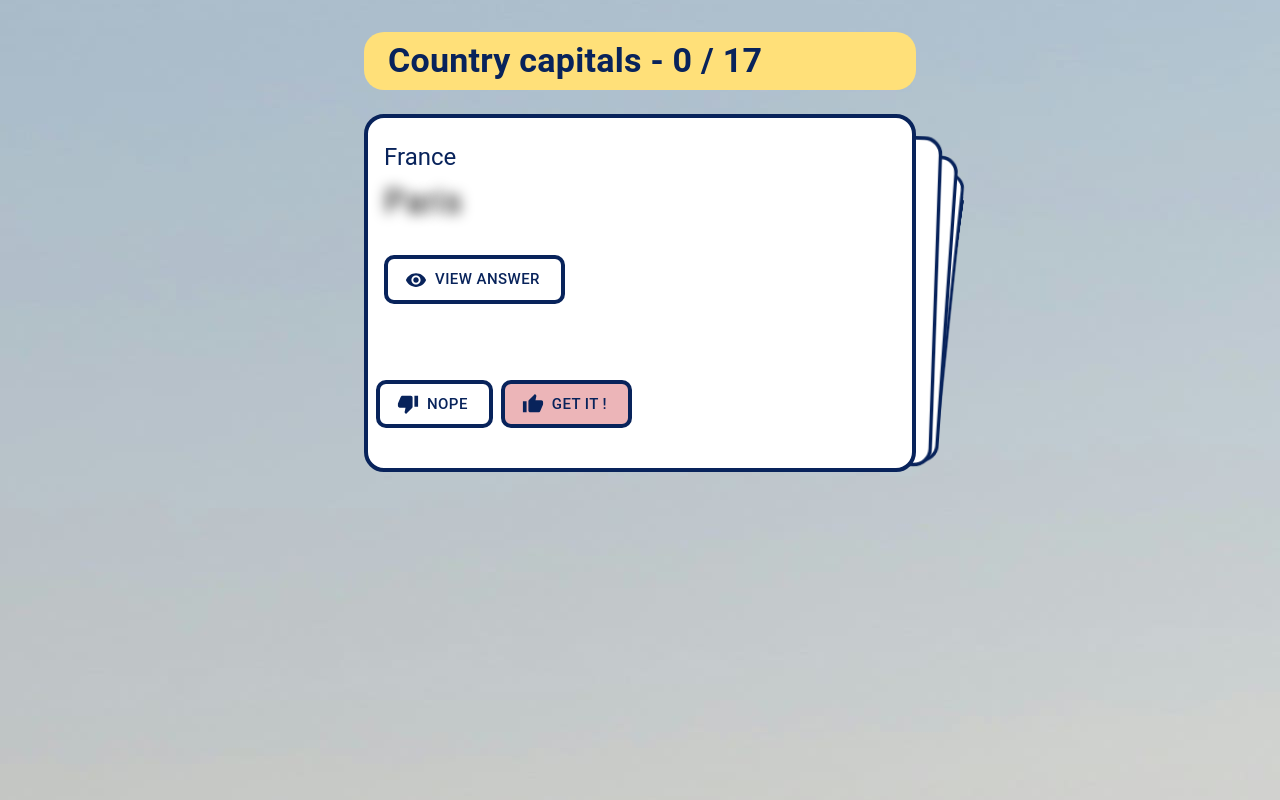
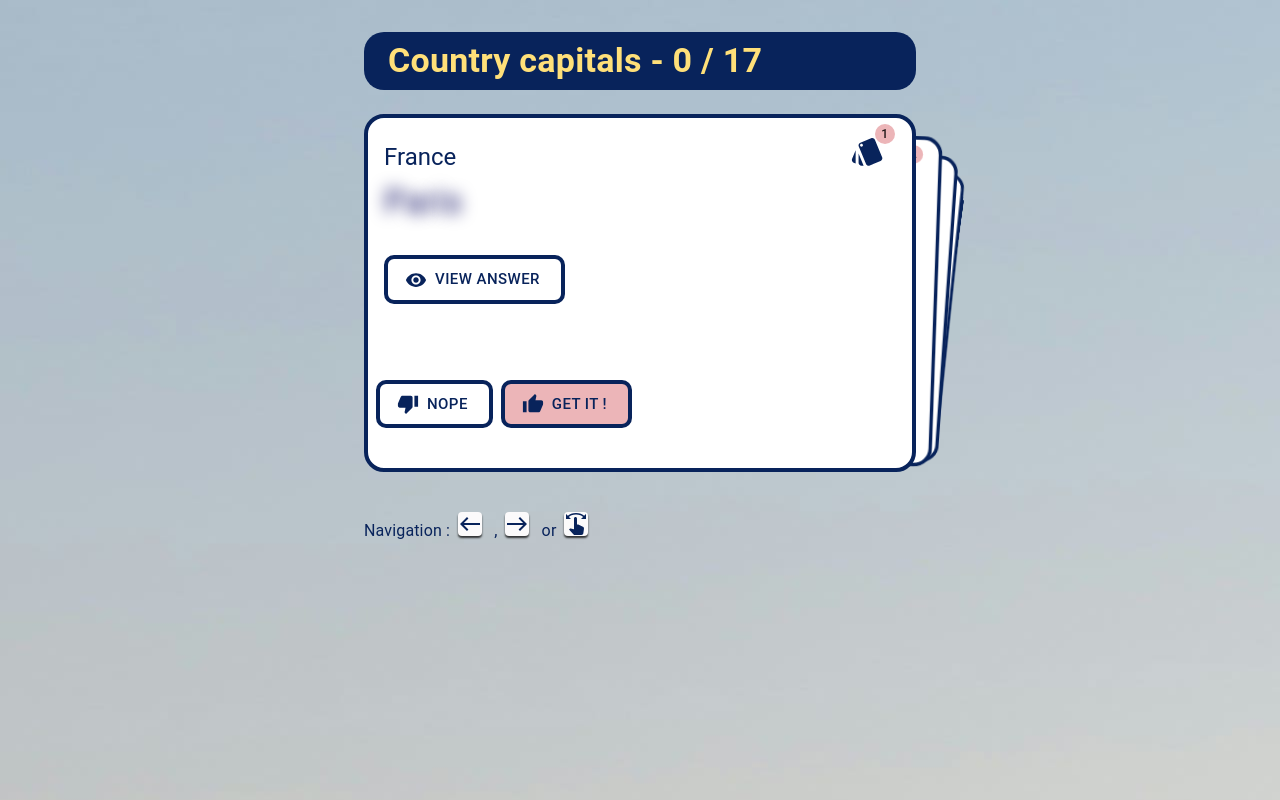
Before and after one commit to LionelENSFELDER/flashcards, a React (Vite) app: page / in a window 1280 px wide. Built offline with nearby package versions, Linux system fonts and the light colour scheme.

Commit message:
more blur to answer, add current card index, add navigation tips

```diff
--- a/src/App.tsx
+++ b/src/App.tsx
@@ -1,12 +1,17 @@
 import { useState } from "react";
 import { ThemeProvider } from "@mui/material/styles";
 import contryCapitals from "./data/country-capitals.json";
-import { Container, Typography } from "@mui/material";
+import { Box, Container, Typography } from "@mui/material";
 import FlashCard from "./components/flash-card";
 import { StateEnum, DataCardType } from "./types";
 import defaultTheme from "./themes/theme-default";
 import CardStack from "./components/card-stack";
+import SwipeIcon from "@mui/icons-material/Swipe";
+import EastIcon from "@mui/icons-material/East";
+import WestIcon from "@mui/icons-material/West";
+import NavigationTip from "./components/navigation-tip";
 import "./index.css";
+
 function App() {
   const [score, setScore] = useState<number>(0);
   const addOneOnScore = (point: number) => {
@@ -19,6 +24,7 @@ function App() {
   const items = cards.map((card: DataCardType, index: number) => (
     <FlashCard
       key={index}
+      index={index}
       question={card.question}
       answer={card.answer}
       state={StateEnum.Unviewed}
@@ -32,8 +38,8 @@ function App() {
         <Typography
           variant="h4"
           sx={{
-            color: "text.primary",
-            bgcolor: "#ffe079",
+            color: "#ffe079",
+            bgcolor: "primary.main",
             fontWeight: "bold",
             mb: 3,
             borderRadius: "20px",
@@ -44,6 +50,12 @@ function App() {
           {themeQuestion} - {score} / {maxScore}
         </Typography>
         <CardStack cards={items} />
+        <Box sx={{ pt: 4, color: "text.primary" }}>
+          Navigation :
+          <NavigationTip icon={WestIcon} /> ,
+          <NavigationTip icon={EastIcon} /> or
+          <NavigationTip icon={SwipeIcon} />
+        </Box>
       </Container>
     </ThemeProvider>
   );
--- a/src/components/flash-card.tsx
+++ b/src/components/flash-card.tsx
@@ -1,5 +1,5 @@
 import { useState, useCallback, memo } from "react";
-import { Box, Card, Chip } from "@mui/material";
+import { Box, Card, Chip, Badge } from "@mui/material";
 import CardActions from "@mui/material/CardActions";
 import CardContent from "@mui/material/CardContent";
 import Button from "@mui/material/Button";
@@ -8,9 +8,11 @@ import ThumbUpIcon from "@mui/icons-material/ThumbUp";
 import ThumbDownIcon from "@mui/icons-material/ThumbDown";
 import VisibilityIcon from "@mui/icons-material/Visibility";
 import VisibilityOffIcon from "@mui/icons-material/VisibilityOff";
+import StyleIcon from "@mui/icons-material/Style";
+
 import { StateEnum, FlashCardType } from "../types";
 const FlashCard = memo(
-  ({ question, answer, state, callback }: FlashCardType) => {
+  ({ index, question, answer, state, callback }: FlashCardType) => {
     const [answerHidden, setAnswerHidden] = useState<boolean>(true);
     const [isLearned, setIsLearned] = useState<StateEnum>(state);
     const handleCardClick = useCallback(
@@ -37,6 +39,13 @@ const FlashCard = memo(
         }}
       >
         <CardContent sx={{ position: "relative" }}>
+          <Badge
+            badgeContent={index + 1}
+            color="secondary"
+            sx={{ position: "absolute", right: "5%" }}
+          >
+            <StyleIcon fontSize="large" />
+          </Badge>
           <Typography variant="h6" color="text.primary" gutterBottom>
             {isLearned === StateEnum.No && <Chip label="False" color="error" />}
             {isLearned === StateEnum.Yes && (
@@ -51,7 +60,7 @@ const FlashCard = memo(
             component="div"
             sx={{
               color: answerHidden ? "transparent" : "inherit",
-              textShadow: answerHidden ? "0 0 13px #000" : "none",
+              textShadow: answerHidden ? "0 0 16px rgb(0, 0, 92)" : "none",
             }}
           >
             {answer}
--- /dev/null
+++ b/src/components/navigation-tip.tsx
@@ -0,0 +1,19 @@
+import { Box } from "@mui/material";
+import { NavigationTipType } from "../types";
+
+const NavigationTip = ({ icon }: NavigationTipType) => {
+  return (
+    <Box
+      component={icon}
+      sx={{
+        bgcolor: "#FBFAFB",
+        borderRadius: 1,
+        boxShadow: "0px 2px 2px 0px rgba(0,0,0,0.75)",
+        m: 1,
+        mb: 0,
+      }}
+    />
+  );
+};
+
+export default NavigationTip;
--- a/src/types.tsx
+++ b/src/types.tsx
@@ -1,3 +1,5 @@
+import { SvgIconComponent } from "@mui/icons-material";
+
 export type SimpleContainerType = {
   children: JSX.Element[];
 };
@@ -10,6 +12,7 @@ export type FlashCardType = {
   question: string;
   answer: string;
   state: StateEnum;
+  index: number;
   callback: (point: number) => void;
 };
 export type DataCardType = {
@@ -19,3 +22,6 @@ export type DataCardType = {
 export type CardStackType = {
   cards: JSX.Element[];
 };
+export type NavigationTipType = {
+  icon: SvgIconComponent;
+};
```
